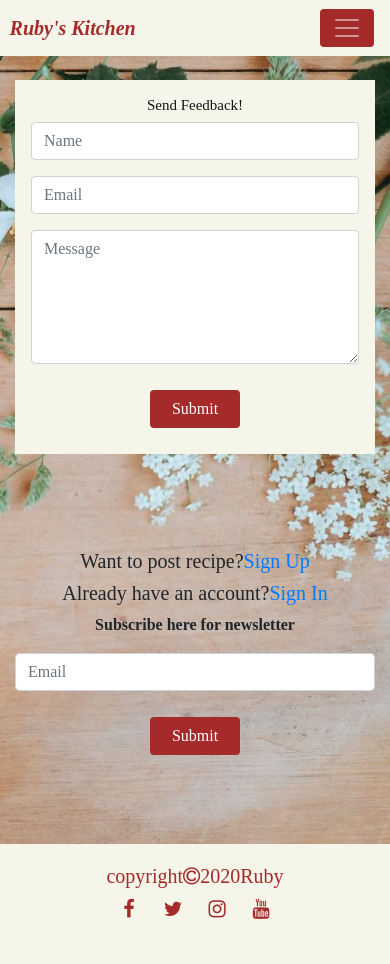
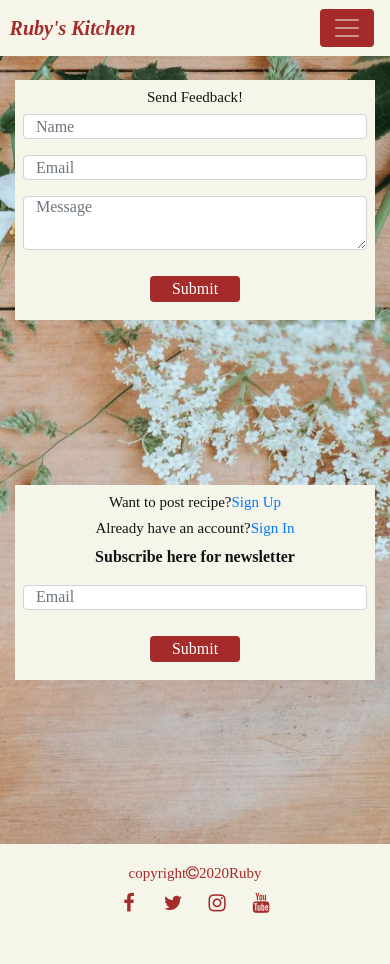
Before and after one commit to RubySrivastava/ms3-recipe, a Flask app: page /contact in a window 390 px wide. After the commit the page ends 913 px from the top, so only its background shows below. Run offline with Flask 2, Linux system fonts and the light colour scheme; some libraries are stand-ins or nearby versions.

Commit message:
Add class subscribe-box and media query for contact form

```diff
--- a/static/css/style.css
+++ b/static/css/style.css
@@ -324,18 +324,44 @@ body {
   min-width: 300px;
   color: #131315;
 }
+.subscribe-box {
+  background-color: #f5f5ea;
+  padding: 2rem 1rem;
+  margin-top: 6rem;
+  margin-bottom: 2rem;
+  width: 100%;
+  min-width: 300px;
+  color: #131315;
+}
 .header-form {
     font-size:20px;
 }
 /*media query*/
 @media screen and (max-width: 500px) {
   .message-box {
-    padding: 1rem 1rem;
+    padding: .5rem .5rem;
     margin-top: 5rem;
+    margin-bottom: 1rem;
+}
+.subscribe-box {
+    padding: .5rem .5rem;
+    margin-top: 0rem;
     margin-bottom: 1rem;
 }
 .header-form {
     font-size:15px;
+}
+h5 {
+    font-size: 15px;
+}
+.form-control {
+    line-height: .5rem;
+    height:25px;
+}
+.btn-brown {
+    width: 70px;
+    margin:0px;
+    padding:0px;
 }
 }
 /*End Contact Page*/
```
